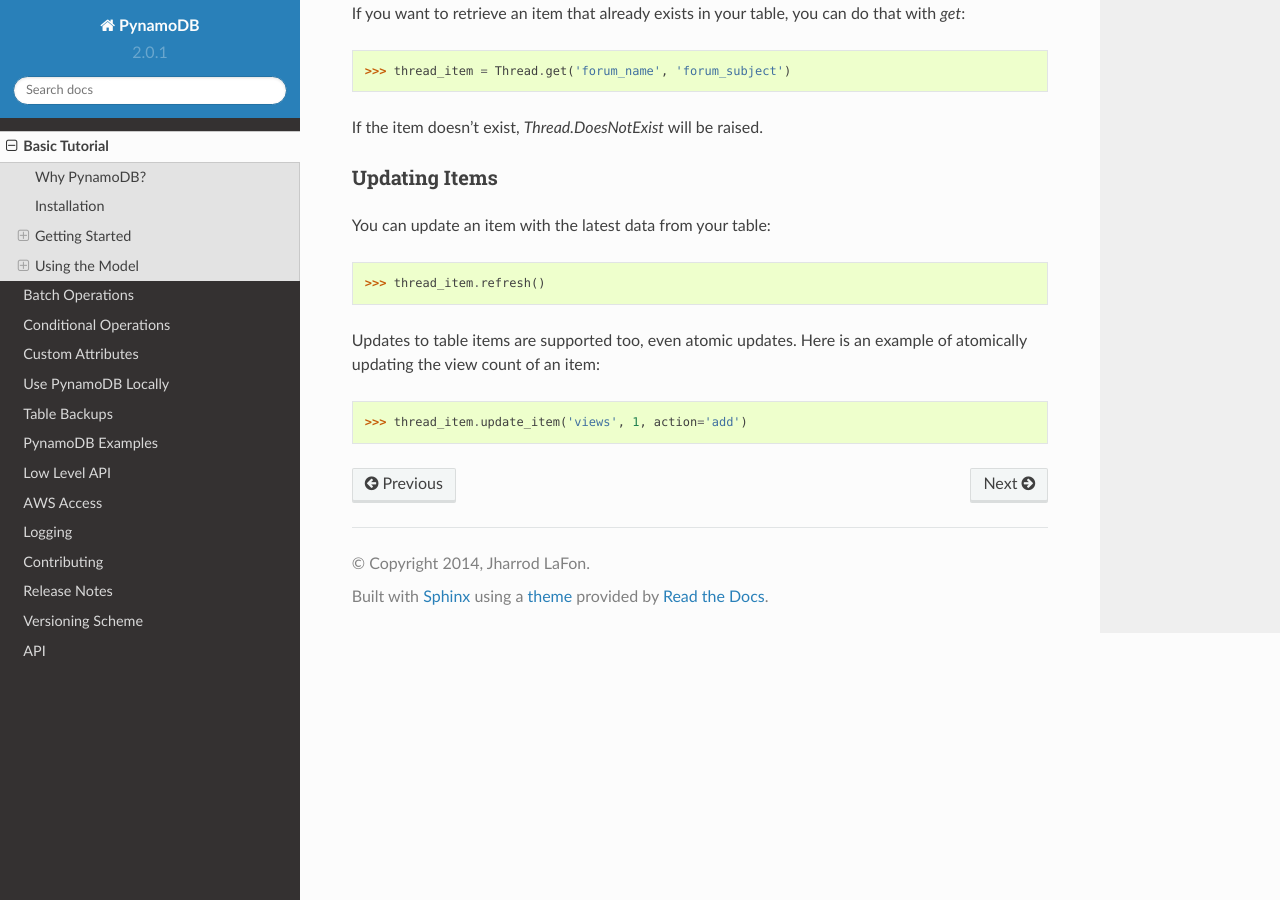
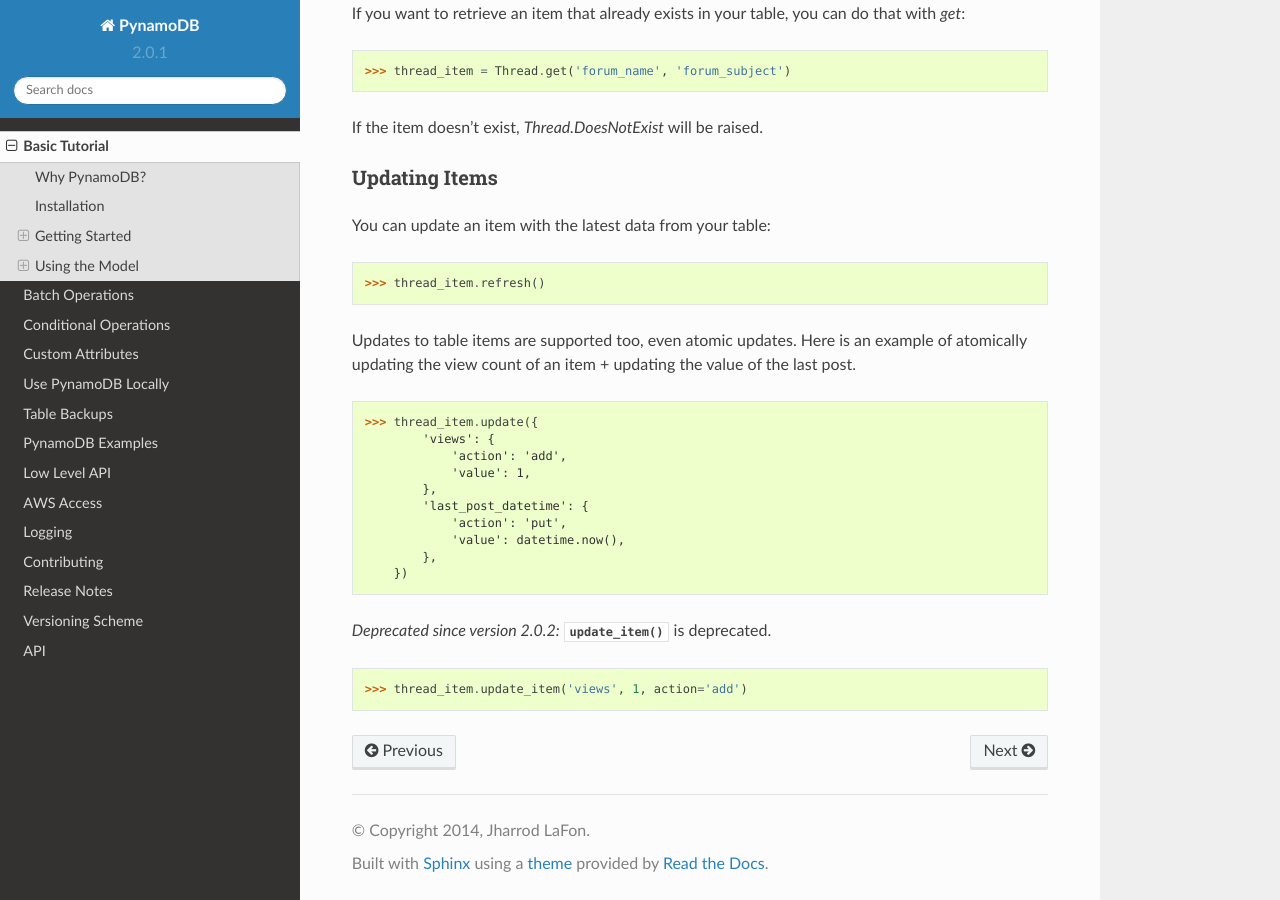
Before and after one commit to pynamodb/PynamoDB, a Sphinx documentation site: the page built from docs/tutorial.rst, in a window 1280 px wide and 900 px high, scrolled down 5389 px. Built offline with Sphinx 7.4.7 and the Read the Docs theme 2.0.0, drawn with Linux system fonts in a browser that asks for light colours; pages that are not in the unit, such as notebooks, are missing from menus.

Commit message:
add Model.update into docs

```diff
--- a/docs/conditional.rst
+++ b/docs/conditional.rst
@@ -103,7 +103,7 @@
 
 .. code-block:: python
 
-    thread_item.update_item(
+    thread_item.update(
         conditional_operator='or',
         forum_name__eq='Some Forum',
         subject__null=False)
--- a/docs/tutorial.rst
+++ b/docs/tutorial.rst
@@ -275,7 +275,26 @@
     >>> thread_item.refresh()
 
 Updates to table items are supported too, even atomic updates. Here is an example of
-atomically updating the view count of an item:
+atomically updating the view count of an item + updating the value of the last post.
+
+.. code-block:: python
+
+    >>> thread_item.update({
+            'views': {
+                'action': 'add',
+                'value': 1,
+            },
+            'last_post_datetime': {
+                'action': 'put',
+                'value': datetime.now(),
+            },
+        })
+
+
+.. deprecated:: 2.0.2
+
+    :func:`update_item` is deprecated.
+
 
 .. code-block:: python
 
```
Also changed, not shown: 2 other files.
